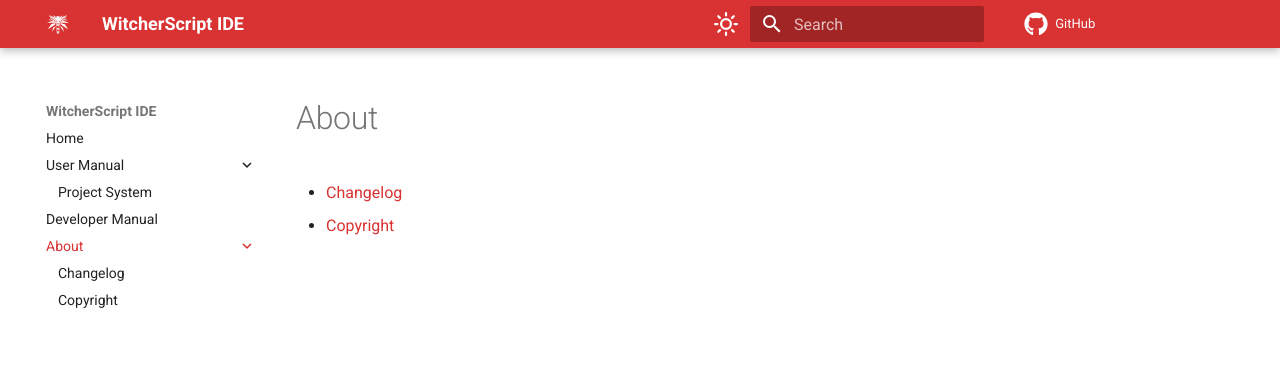
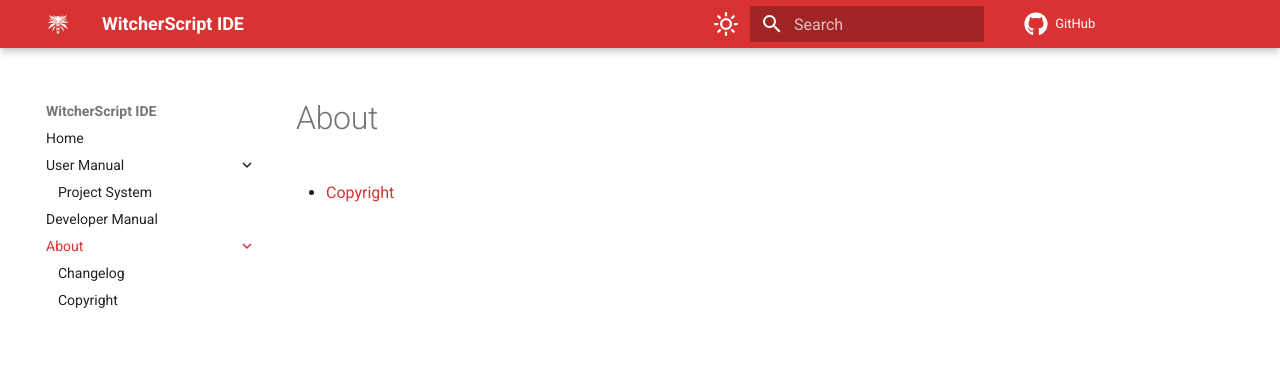
Before and after one commit to SpontanCombust/witcherscript-ide, an MkDocs documentation site: the page built from docs/about/index.md, in a window 1280 px wide. Shown: the top 376 px of the page. Built offline with MkDocs 1.6.1 and Material for MkDocs 9.7.7, drawn with Linux system fonts in a browser that asks for light colours; comment, search, counter and statistics services are not loaded.

Commit message:
docs: move `changelog.md` to `user-manual`

```diff
--- a/docs/about/index.md
+++ b/docs/about/index.md
@@ -1,4 +1,3 @@
 # About
 
-- [Changelog](changelog.md)
 - [Copyright](copyright.md)
```
Also changed, not shown: docs/user-manual/index.md (+1 -0 lines), docs/user-manual/changelog.md (renamed from docs/about/changelog.md).
